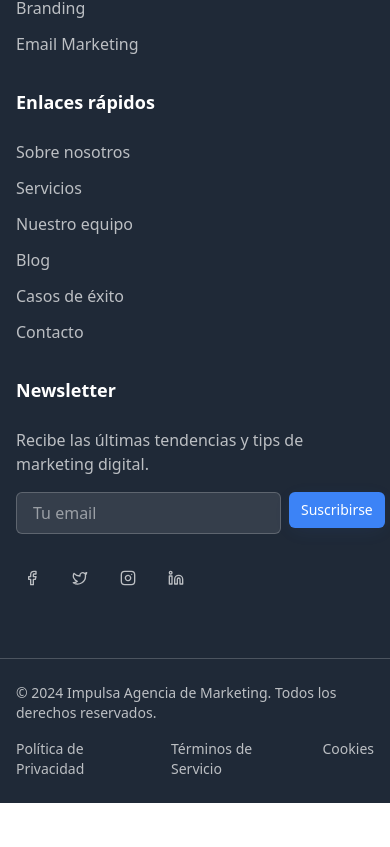
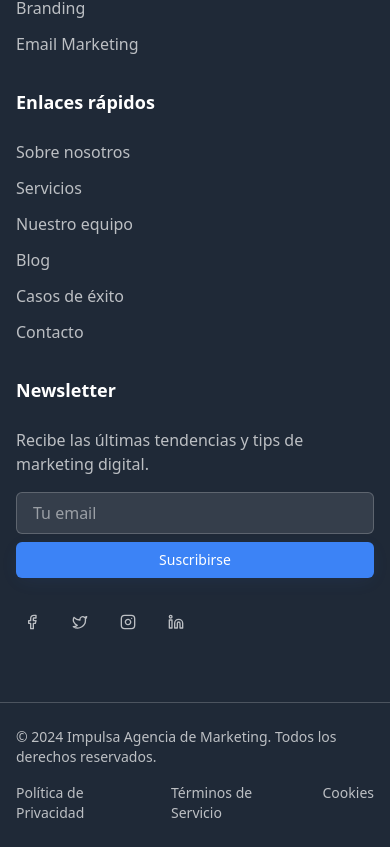
Before and after one commit to uzuma-dev/impulsa-digital, a React (Vite) app: page / in a window 390 px wide. Shown: the part 6629-7476 px from the top of the page. Before the commit the page ends 7432 px from the top, so only its background shows below. Built offline with nearby package versions, Linux system fonts and the light colour scheme.

Commit message:
Fix footer subscribe button

```diff
--- a/src/components/Footer.tsx
+++ b/src/components/Footer.tsx
@@ -114,13 +114,13 @@ const Footer = () => {
               </p>
 
               <div className="space-y-3">
-                <div className="flex gap-2">
+                <div className="flex flex-col sm:flex-row gap-2">
                   <input
                     type="email"
                     placeholder="Tu email"
                     className="flex-1 px-4 py-2 bg-white/10 border border-white/20 rounded-md text-white placeholder-white/50 focus:outline-none focus:ring-2 focus:ring-primary"
                   />
-                  <Button variant="default" size="sm">
+                  <Button variant="default" size="sm" className="shrink-0">
                     Suscribirse
                   </Button>
                 </div>
```
